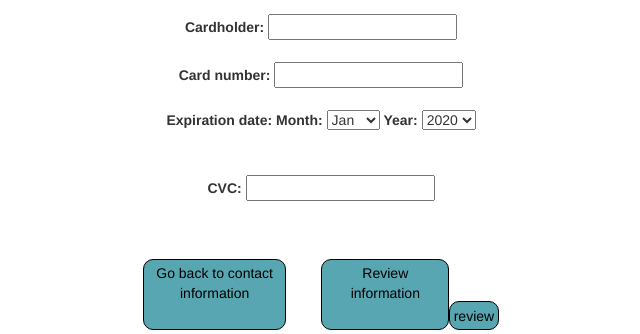
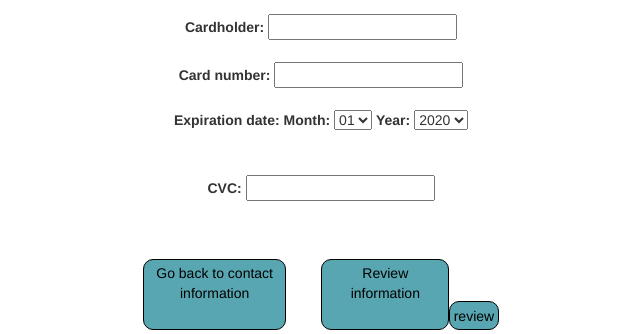
Before and after one commit to Jok90/hopur49CaptainConsole, a Django app: page /checkout/payment_info in a window 1280 px wide. Shown: the part 244-578 px from the top of the page, without its empty margins (319-959 px from the left). Run offline with Django 3.2, Linux system fonts and the light colour scheme; some libraries are stand-ins or nearby versions.

Commit message:
Update payment_info.html

```diff
--- a/templates/checkout/payment_info.html
+++ b/templates/checkout/payment_info.html
@@ -10,18 +10,18 @@
             <form id="myform" method="post" action="default.html" onsubmit="return Validate(this);">
                 <label for="ExpMon">Expiration date: Month:</label>
                 <select name="ExpMon" id="ExpMon" title="select a month">
-                        <option value="1">Jan</option>
-                        <option value="2">Feb</option>
-                        <option value="3">Mar</option>
-                        <option value="4">Apr</option>
-                        <option value="5">May</option>
-                        <option value="6">June</option>
-                        <option value="7">July</option>
-                        <option value="8">Aug</option>
-                        <option value="9">Sept</option>
-                        <option value="10">Oct</option>
-                        <option value="11">Nov</option>
-                        <option value="12">Dec</option>
+                        <option value="1">01</option>
+                        <option value="2">02</option>
+                        <option value="3">03</option>
+                        <option value="4">04</option>
+                        <option value="5">05</option>
+                        <option value="6">06</option>
+                        <option value="7">07</option>
+                        <option value="8">08</option>
+                        <option value="9">09</option>
+                        <option value="10">10</option>
+                        <option value="11">11</option>
+                        <option value="12">12</option>
                  </select>
 
                  <label for="ExpYear">Year:</label>
```
